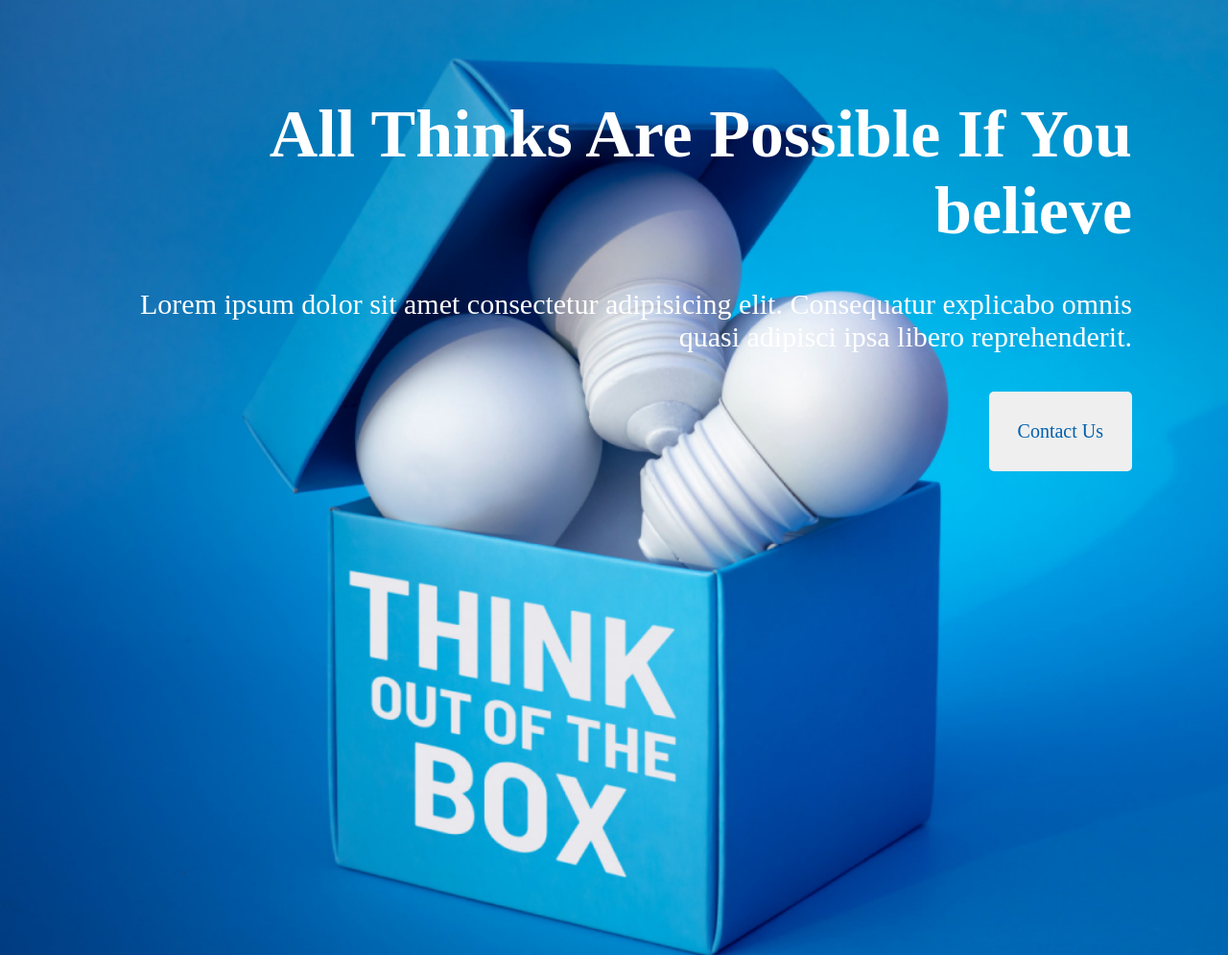
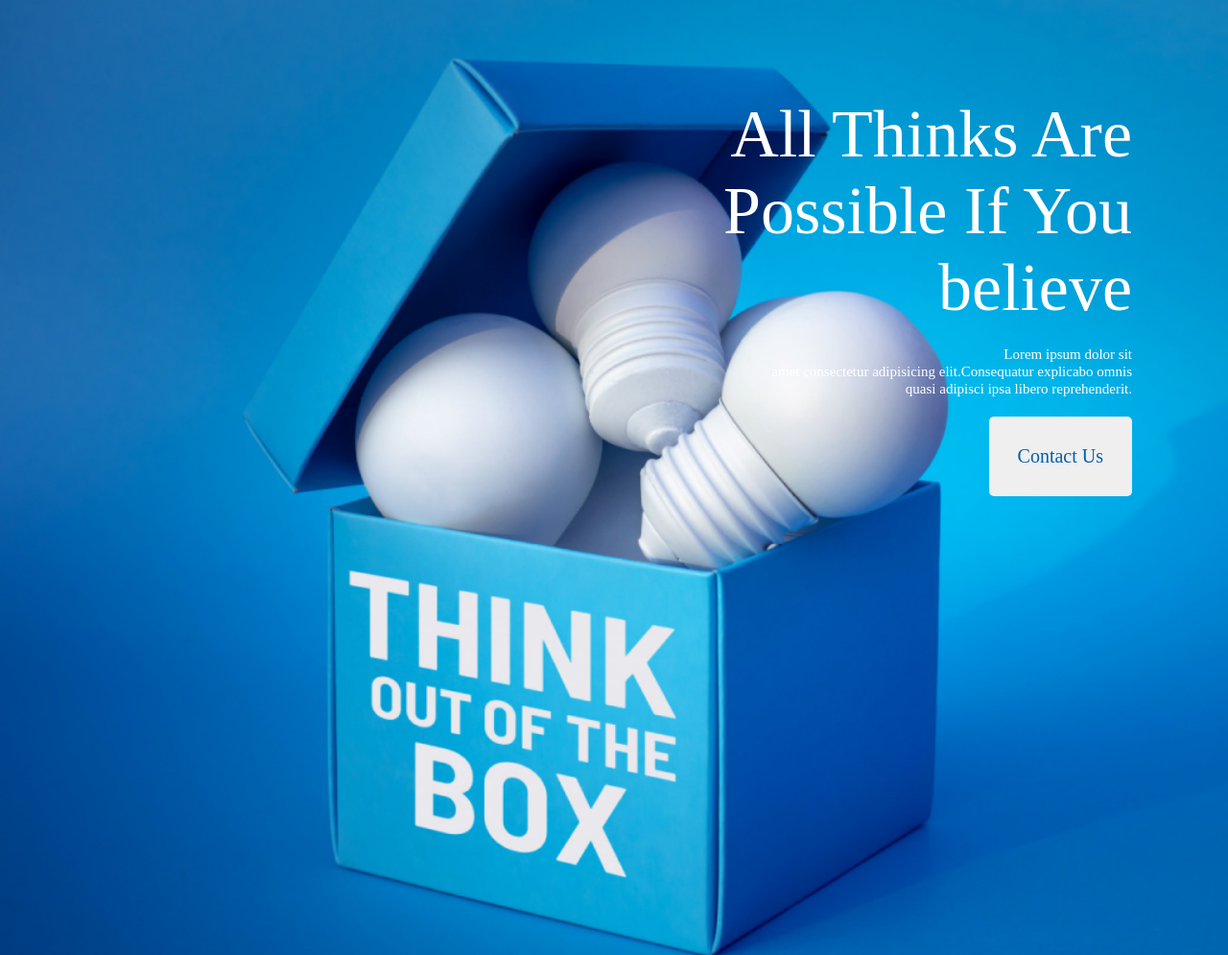
Before and after one commit to omer-farouq/new-year-new-farouq, a plain HTML site: page index.html in a window 1280 px wide. Shown: the top 995 px of the page at 96% size. Drawn offline with Linux system fonts and the light colour scheme.

Commit message:
last commit

```diff
--- a/index.html
+++ b/index.html
@@ -12,9 +12,17 @@
     <header class="header-section">
 
         <div class="header-info">
+            <div class="header-titls">
+                <span class="header-title" >All Thinks Are</span> <br>
+                <span class="header-title">Possible If You</span><br>
+                <span class="header-title">believe</span><br>
+            </div>
+           <div class="header-description-info">
+            <span class="header-description">Lorem ipsum dolor sit</span><br>
+            <span class="header-description"> amet consectetur adipisicing elit.Consequatur explicabo omnis</span>  <br>
+            <span class="header-description">quasi adipisci ipsa libero reprehenderit.</span><br>
+           </div>
 
-            <h3 class="header-title">All Thinks Are Possible If You believe</h3>
-            <p class="header-description">Lorem ipsum dolor sit amet consectetur adipisicing elit. Consequatur explicabo omnis quasi adipisci ipsa libero reprehenderit.</p>
             <a href=""><button class="btn-primary">Contact Us</button></a>
         </div>
     </header>
--- a/styles/style.css
+++ b/styles/style.css
@@ -18,7 +18,13 @@
     padding: 100px;
     margin-bottom: 100px;
     height: 100vh;
+    width: 100vw;
+
     /* border: 1px solid lightblue; */
+}
+
+.header-titls{
+    margin-bottom: 20px;
 }
 .header-title{
     /* margin: 500px; */
@@ -27,9 +33,14 @@
 
     color: #FFFFFF;
 
+
+}
+.header-description-info{
+    margin-bottom: 20px;
 }
 .header-description{
-    font-size: 30px;
+
+    font-size: 15px;
     padding: 40px 0;
     color: #FFFFFF;
 }
```
